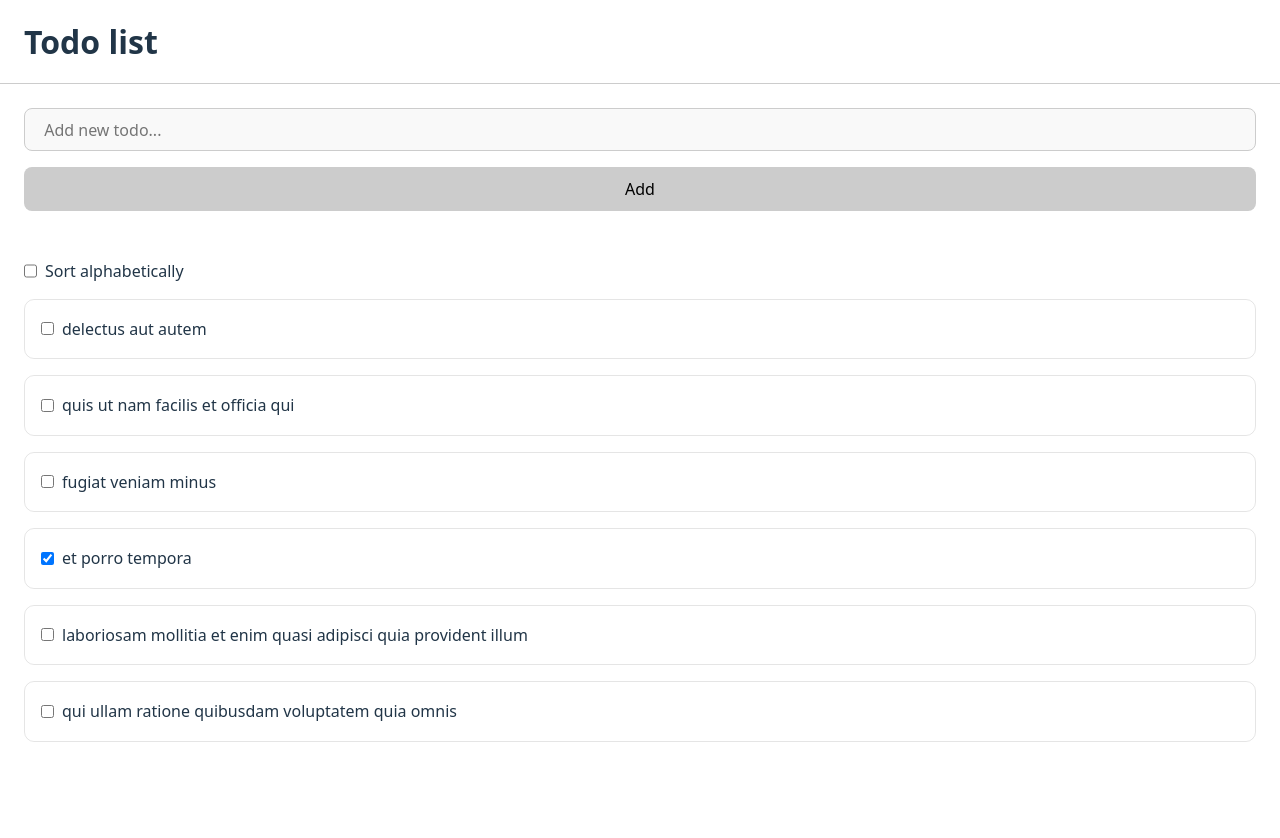
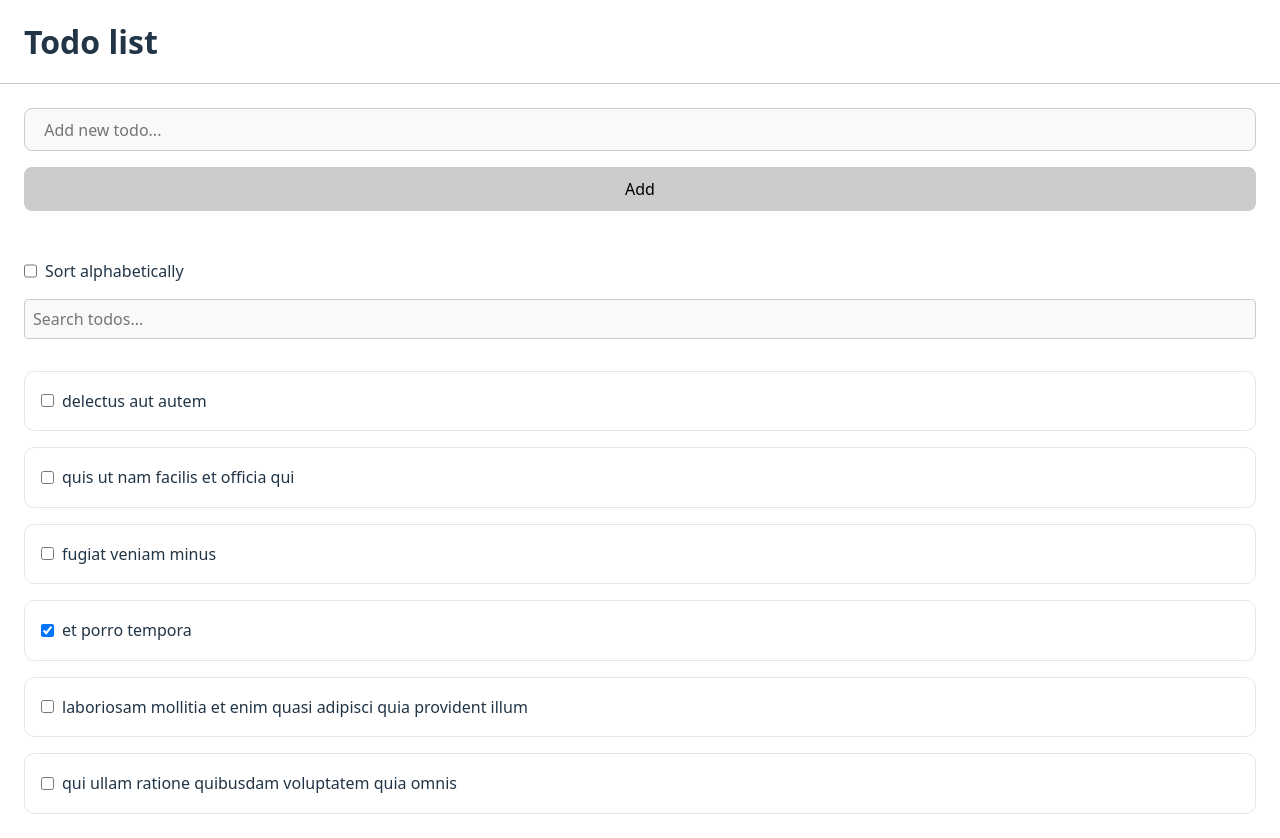
Before and after one commit to alinanigman/rs-server-requests-task-1, a React (Vite) app: page / in a window 1280 px wide. Before the commit the page ends 800 px from the top, so only its background shows below. Built offline with nearby package versions, Linux system fonts and the light colour scheme; data requests are answered from the project's data file.

Commit message:
feat: add debounced search to TodoList

```diff
--- a/src/components/TodoList/TodoList.jsx
+++ b/src/components/TodoList/TodoList.jsx
@@ -1,22 +1,49 @@
-import { useState } from "react";
+import { useState, useEffect, useMemo } from "react";
 import styles from "./TodoList.module.css";
 
 const TodoList = ({ list, isLoading, onToggle, onDelete }) => {
+  const [searchQuery, setSearchQuery] = useState("");
+  const [debouncedQuery, setDebouncedQuery] = useState("");
   const [isSorted, setIsSorted] = useState(false);
+
   const toggleSort = () => setIsSorted((prev) => !prev);
-  const displayList = isSorted
-    ? [...list].sort((a, b) => a.title.localeCompare(b.title))
-    : list;
+
+  const filteredList = useMemo(() => {
+    const baseList = isSorted
+      ? [...list].sort((a, b) => a.title.localeCompare(b.title))
+      : list;
+
+    if (!debouncedQuery.trim()) return baseList;
+
+    return baseList.filter((item) =>
+      item.title.toLowerCase().includes(debouncedQuery.toLowerCase()),
+    );
+  }, [list, isSorted, debouncedQuery]);
+
+  useEffect(() => {
+    const timeoutId = setTimeout(() => {
+      setDebouncedQuery(searchQuery);
+    }, 300); // 300ms задержка
+
+    return () => clearTimeout(timeoutId);
+  }, [searchQuery]);
   return (
     <div className={styles.list}>
       <label className={styles.sortToggle}>
         <input type="checkbox" checked={isSorted} onChange={toggleSort} />
         Sort alphabetically
       </label>
+      <input
+        type="text"
+        value={searchQuery}
+        onChange={(e) => setSearchQuery(e.target.value)}
+        placeholder="Search todos..."
+        className={styles.searchInput}
+      />
       {isLoading ? (
         <div className={styles.loader}></div>
       ) : (
-        displayList.map((listItem) => (
+        filteredList.map((listItem) => (
           <div key={listItem.id} className={styles.listItem}>
             <div className={styles.listItemTitle}>
               <input
--- a/src/components/TodoList/TodoList.module.css
+++ b/src/components/TodoList/TodoList.module.css
@@ -47,6 +47,13 @@
   gap: 8px;
 }
 
+.searchInput {
+  padding: 8px;
+  margin-bottom: 16px;
+  border-radius: 4px;
+  border: 1px solid #ccc;
+}
+
 @media (prefers-color-scheme: light) {
   .listItem {
     border-color: rgba(0, 0, 0, 0.1);
```
